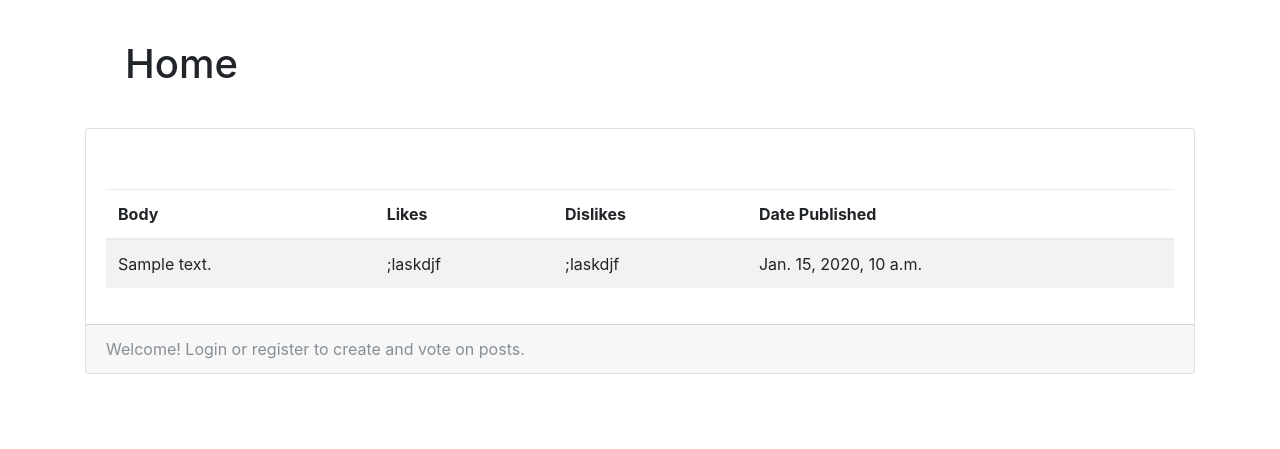
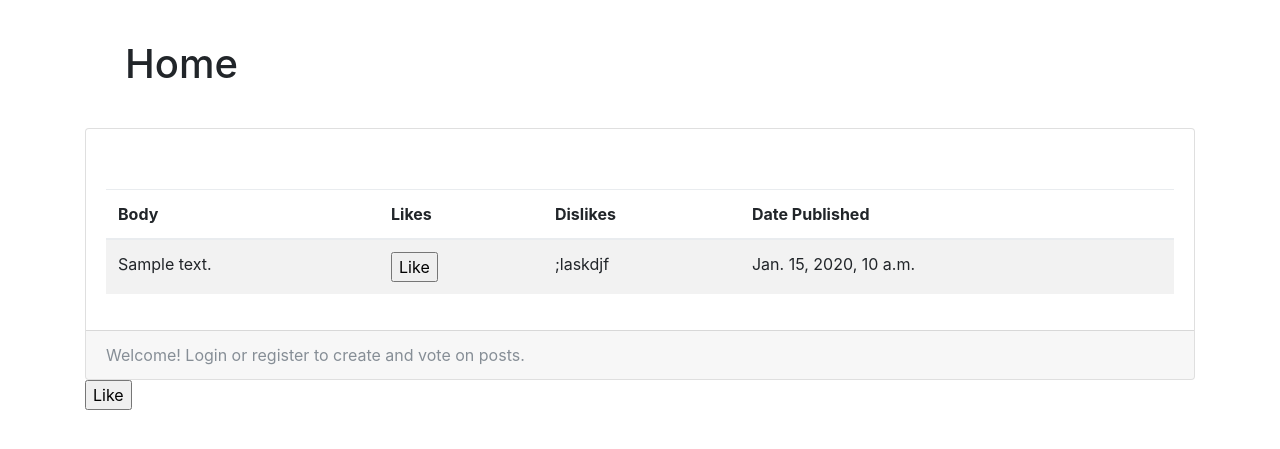
Before and after one commit to ztaylor2/django-twitter-game, a Django app: page / in a window 1280 px wide. Shown: the part 56-505 px from the top of the page. Run offline with Django 3.2, Linux system fonts and the light colour scheme; tables that the repository leaves empty hold one stand-in row (Sample ...); some libraries are stand-ins or nearby versions.

Commit message:
added ajax call in template.

```diff
--- a/twitter_game/twitter_game/templates/twitter_game/home.html
+++ b/twitter_game/twitter_game/templates/twitter_game/home.html
@@ -24,7 +24,7 @@
 
                       <tr>
                           <td>{{ post.body }}</td>
-                          <td>;laskdjf</td>
+                          <td><input type="button" id="like" name="{{ post.id }}" value="Like" /></td>
                           <td>;laskdjf</td>
                           <td>{{ post.time_posted }}</td>
                       </tr>
@@ -43,7 +43,27 @@
           {% endif %}
         </div>
       </div>
+    </main>
 
 
-    </main>
+    <input type="button" id="like" name="{{ company_slug }}" value="Like" />
+
+    <script>
+    $('#like').click(function(){
+          $.ajax({
+                   type: "POST",
+                   url: "{% url 'like' %}",
+                   data: {'slug': $(this).attr('name'), 'csrfmiddlewaretoken': '{{ csrf_token }}'},
+                   dataType: "json",
+                   success: function(response) {
+                          alert(response.message);
+                          alert('Company likes count is now ' + response.likes_count);
+                    },
+                    error: function(rs, e) {
+                           alert(rs.responseText);
+                    }
+              });
+        })
+    </script>
+
 {% endblock %}
```
